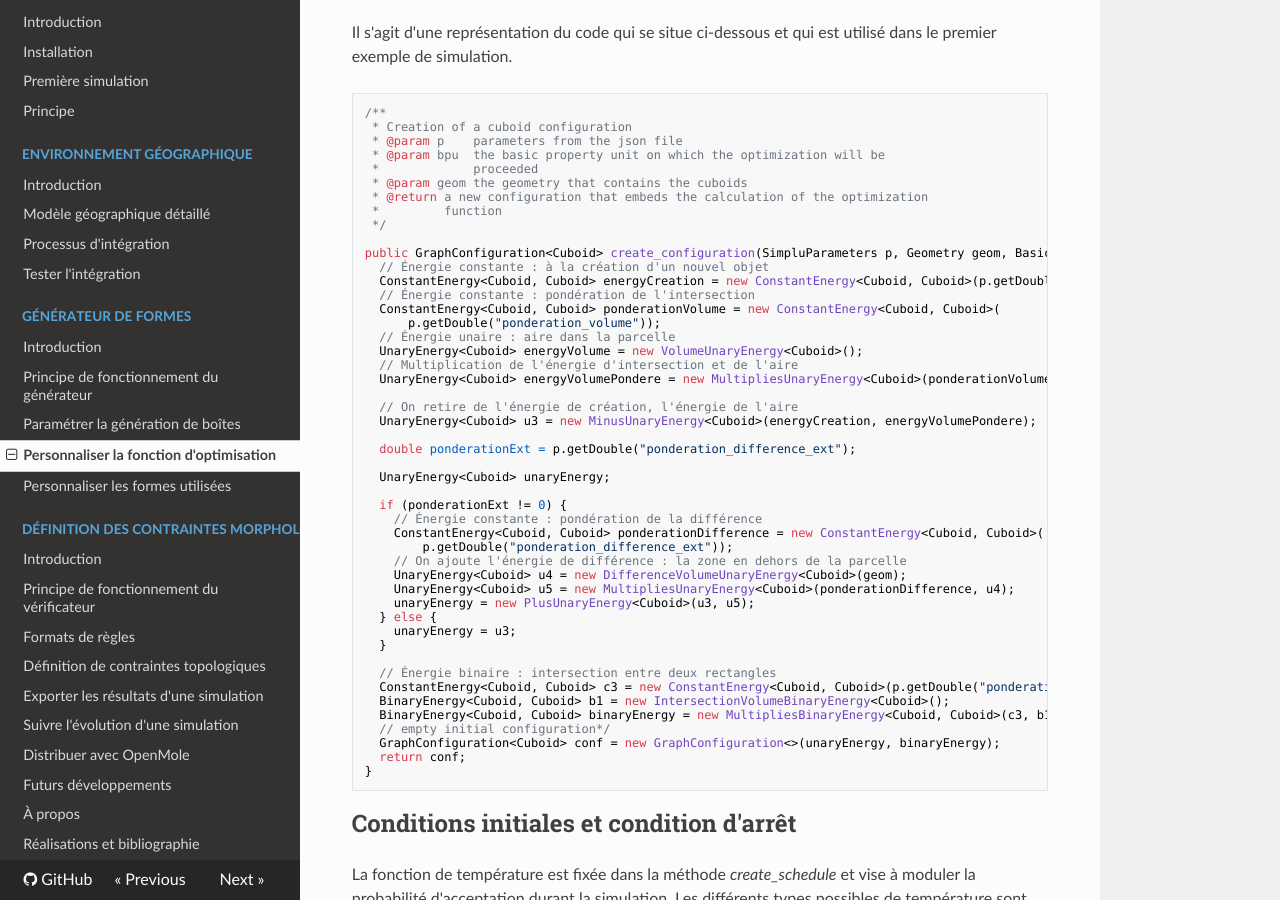
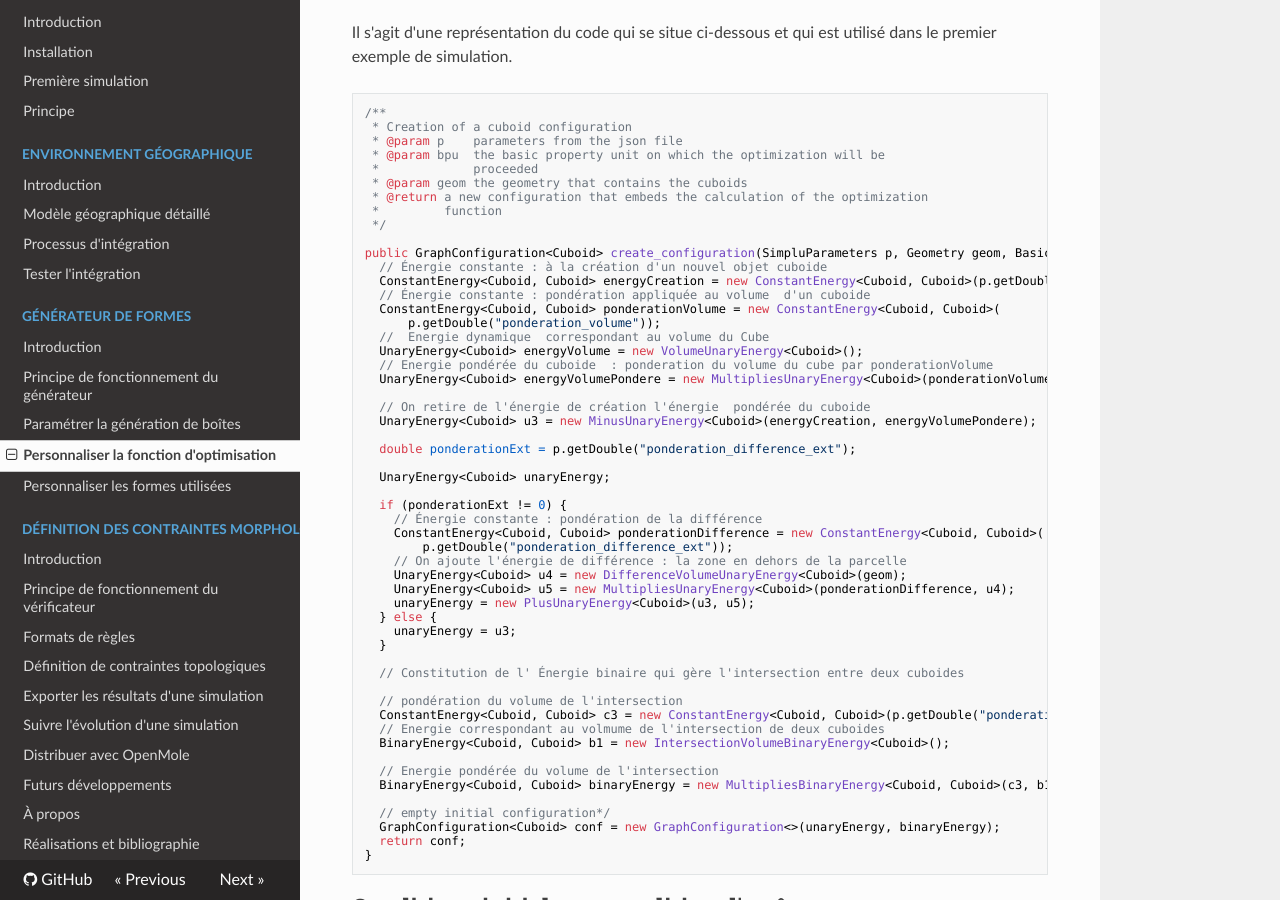
Before and after one commit to SimPLU3D/simplu3D-tutorial, an MkDocs documentation site: the page built from docs/generator/custom-optimisation.md, in a window 1280 px wide and 900 px high, scrolled down 2581 px. Built offline with MkDocs 1.6.1, drawn with Linux system fonts in a browser that asks for light colours; nearby versions of some CDN libraries.

Commit message:
corrige les  commentaires du code de la création de la fonction d'optimisation, remplace aire par volume

```diff
--- a/docs/generator/custom-optimisation.md
+++ b/docs/generator/custom-optimisation.md
@@ -85,17 +85,17 @@ Il s'agit d'une représentation du code qui se situe ci-dessous et qui est utili
  */
 
 public GraphConfiguration<Cuboid> create_configuration(SimpluParameters p, Geometry geom, BasicPropertyUnit bpu) {
-  // Énergie constante : à la création d'un nouvel objet
+  // Énergie constante : à la création d'un nouvel objet cuboide
   ConstantEnergy<Cuboid, Cuboid> energyCreation = new ConstantEnergy<Cuboid, Cuboid>(p.getDouble("energy"));
-  // Énergie constante : pondération de l'intersection
+  // Énergie constante : pondération appliquée au volume  d'un cuboide
   ConstantEnergy<Cuboid, Cuboid> ponderationVolume = new ConstantEnergy<Cuboid, Cuboid>(
       p.getDouble("ponderation_volume"));
-  // Énergie unaire : aire dans la parcelle
+  //  Energie dynamique  correspondant au volume du Cube
   UnaryEnergy<Cuboid> energyVolume = new VolumeUnaryEnergy<Cuboid>();
-  // Multiplication de l'énergie d'intersection et de l'aire
+  // Energie pondérée du cuboide  : ponderation du volume du cube par ponderationVolume
   UnaryEnergy<Cuboid> energyVolumePondere = new MultipliesUnaryEnergy<Cuboid>(ponderationVolume, energyVolume);
 
-  // On retire de l'énergie de création, l'énergie de l'aire
+  // On retire de l'énergie de création l'énergie  pondérée du cuboide
   UnaryEnergy<Cuboid> u3 = new MinusUnaryEnergy<Cuboid>(energyCreation, energyVolumePondere);
 
   double ponderationExt = p.getDouble("ponderation_difference_ext");
@@ -114,10 +114,16 @@ public GraphConfiguration<Cuboid> create_configuration(SimpluParameters p, Geome
     unaryEnergy = u3;
   }
 
-  // Énergie binaire : intersection entre deux rectangles
+  // Constitution de l' Énergie binaire qui gère l'intersection entre deux cuboides
+
+  // pondération du volume de l'intersection
   ConstantEnergy<Cuboid, Cuboid> c3 = new ConstantEnergy<Cuboid, Cuboid>(p.getDouble("ponderation_volume_inter"));
+  // Energie correspondant au volmume de l'intersection de deux cuboides
   BinaryEnergy<Cuboid, Cuboid> b1 = new IntersectionVolumeBinaryEnergy<Cuboid>();
+
+  // Energie pondérée du volume de l'intersection
   BinaryEnergy<Cuboid, Cuboid> binaryEnergy = new MultipliesBinaryEnergy<Cuboid, Cuboid>(c3, b1);
+
   // empty initial configuration*/
   GraphConfiguration<Cuboid> conf = new GraphConfiguration<>(unaryEnergy, binaryEnergy);
   return conf;
```
